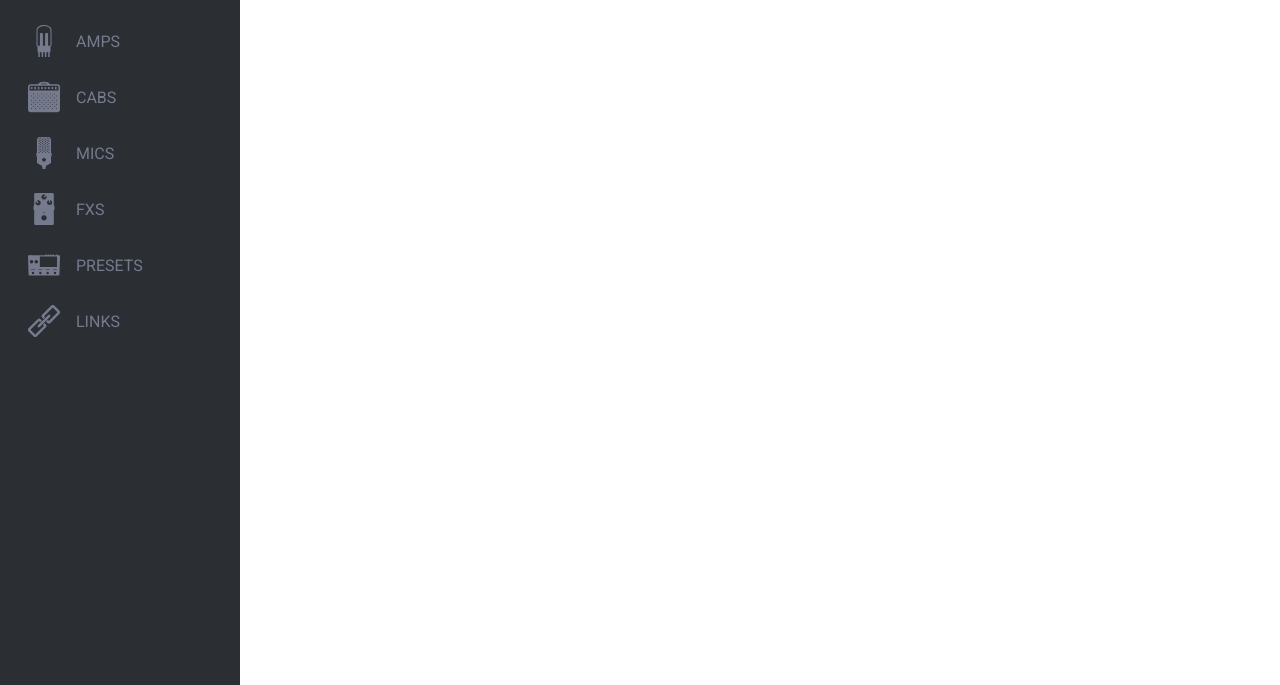
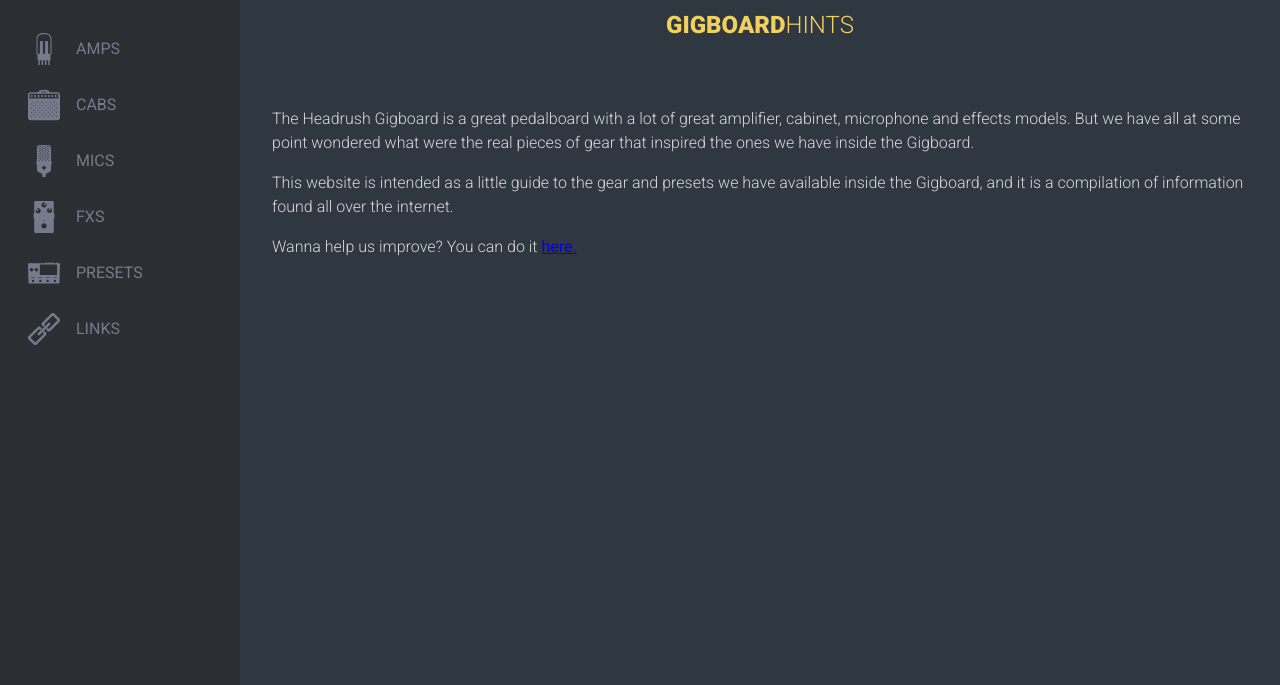
Before and after one commit to boguz/gigboardhints, a website with bundled scripts: page src/index.html in a window 1280 px wide. Shown: the part 115-800 px from the top of the page. Built offline with nearby package versions, Linux system fonts and the light colour scheme.

Commit message:
[TASK] action to copy images to build folder, start adding content to home section

```diff
--- a/package.json
+++ b/package.json
@@ -22,8 +22,10 @@
     "bundle:css": "postcss src/css/gigboardhints.css -o build/css/gigboardhints.css",
     "bundle:all": "npm run bundle:js && npm run bundle:css",
     "copy:html": "cp ./src/index.html ./build/index.html",
+    "copy:images": "cp -R ./src/images ./build/images",
+    "copy:all": "npm run copy:html && npm run copy:images",
     "print:end": "echo \"\\033[32m==============================================================\\n==              Gigboardhints build successful              ==\\n==============================================================\"",
-    "build": "npm run clean:build && npm run bundle:all && npm run copy:html && npm run --silent print:end"
+    "build": "npm run clean:build && npm run bundle:all && npm run copy:all && npm run --silent print:end"
   },
   "repository": {
     "type": "git",
--- a/src/css/gigboardhints.css
+++ b/src/css/gigboardhints.css
@@ -3,3 +3,5 @@
 @import "type.css";
 @import "body.css";
 @import "nav.css";
+@import "main.css";
+@import "home.css";
--- /dev/null
+++ b/src/css/home.css
@@ -0,0 +1,14 @@
+.home {
+    display: flex;
+    flex-direction: column;
+    align-items: center;
+    justify-content: center;
+    font-weight: var(--font-thin);
+}
+
+.home__text {
+    font-weight: var(--font-thin);
+    color: var(--color-grey-light);
+    font-size: 1rem;
+    margin-bottom: 1rem;
+}
--- /dev/null
+++ b/src/css/main.css
@@ -0,0 +1,4 @@
+main {
+    background-color: var(--color--background);
+    padding: 2rem;
+}
--- a/src/css/type.css
+++ b/src/css/type.css
@@ -3,6 +3,7 @@
 * {
     font-family: 'Roboto', sans-serif;
     font-weight: var(--font-normal);
+    line-height: 1.5;
 }
 
 .text--bold {
--- a/src/css/variables.css
+++ b/src/css/variables.css
@@ -7,6 +7,8 @@
     --color-grey-middle: #757a8d;
     --color-grey-light: #d8d8d8;
 
+    --color--background: #2F3741;
+
     --color-cyan: #2CEFFF;
     --color-green: #50EF99;
     --color-yellow: #F2D060;
@@ -15,4 +17,6 @@
     --color-blue: #3693FF;
 
     --transition-normal: color .25s ease-out;
+
+
 }
--- a/src/index.html
+++ b/src/index.html
@@ -41,7 +41,18 @@
 </nav>
 
 <main>
-    test
+    <section class="home" id="home">
+        <h1 class="home__title">
+            <img src="./images/gigboard_icon.svg" alt="">
+            <h1 class="nav__title"><span class="text--bold">GIGBOARD</span><span class="text--thin">HINTS</span></h1>
+        </h1>
+
+        <div class="home__texts">
+            <p class="home__text">The Headrush Gigboard is a great pedalboard with a lot of great amplifier, cabinet, microphone and effects models. But we have all at some point wondered what were the real pieces of gear that inspired the ones we have inside the Gigboard.</p>
+            <p class="home__text">This website is intended as a little guide to the gear and presets we have available inside the Gigboard, and it is a compilation of information found all over the internet.</p>
+            <p class="home__text">Wanna help us improve? You can do it <a href="#">here.</a></p>
+        </div>
+    </section>
 </main>
 
 </body>
```
Also changed, not shown: README.md (added), src/images/gigboard_icon.svg (added).
